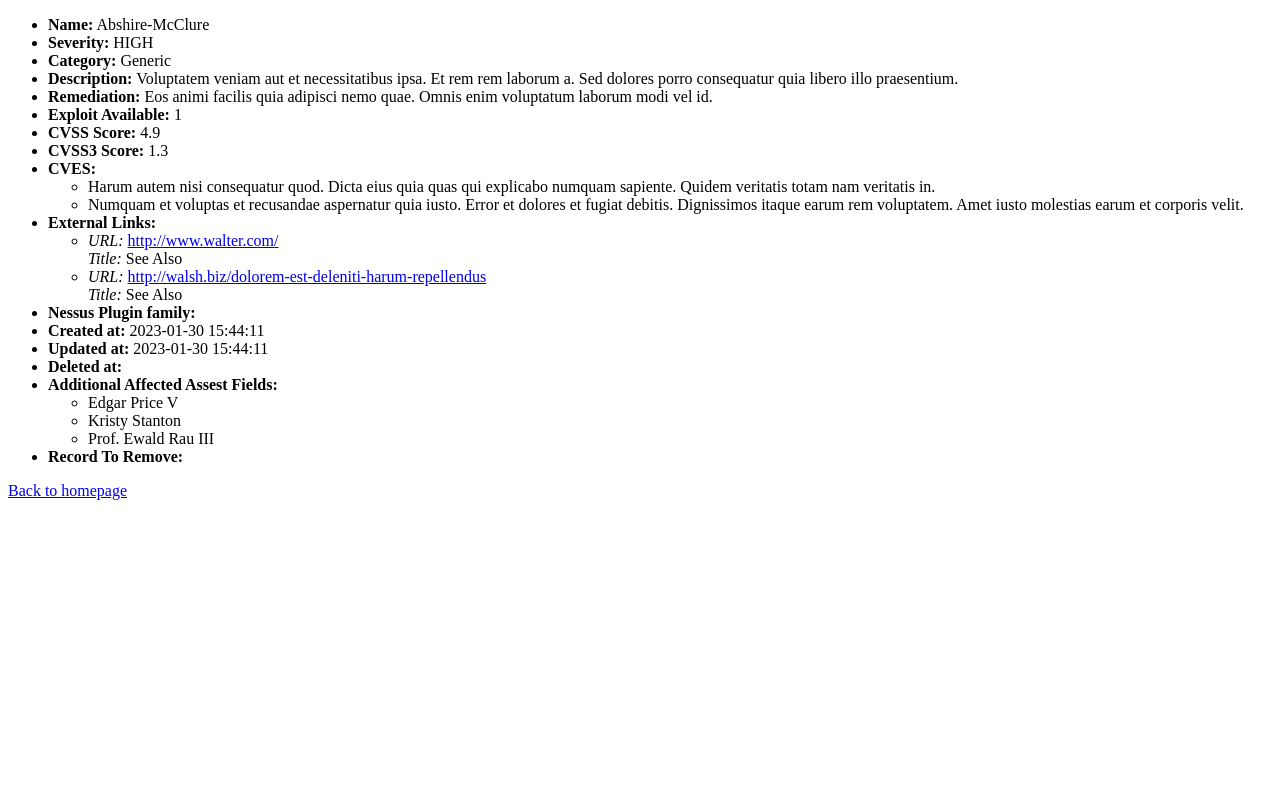
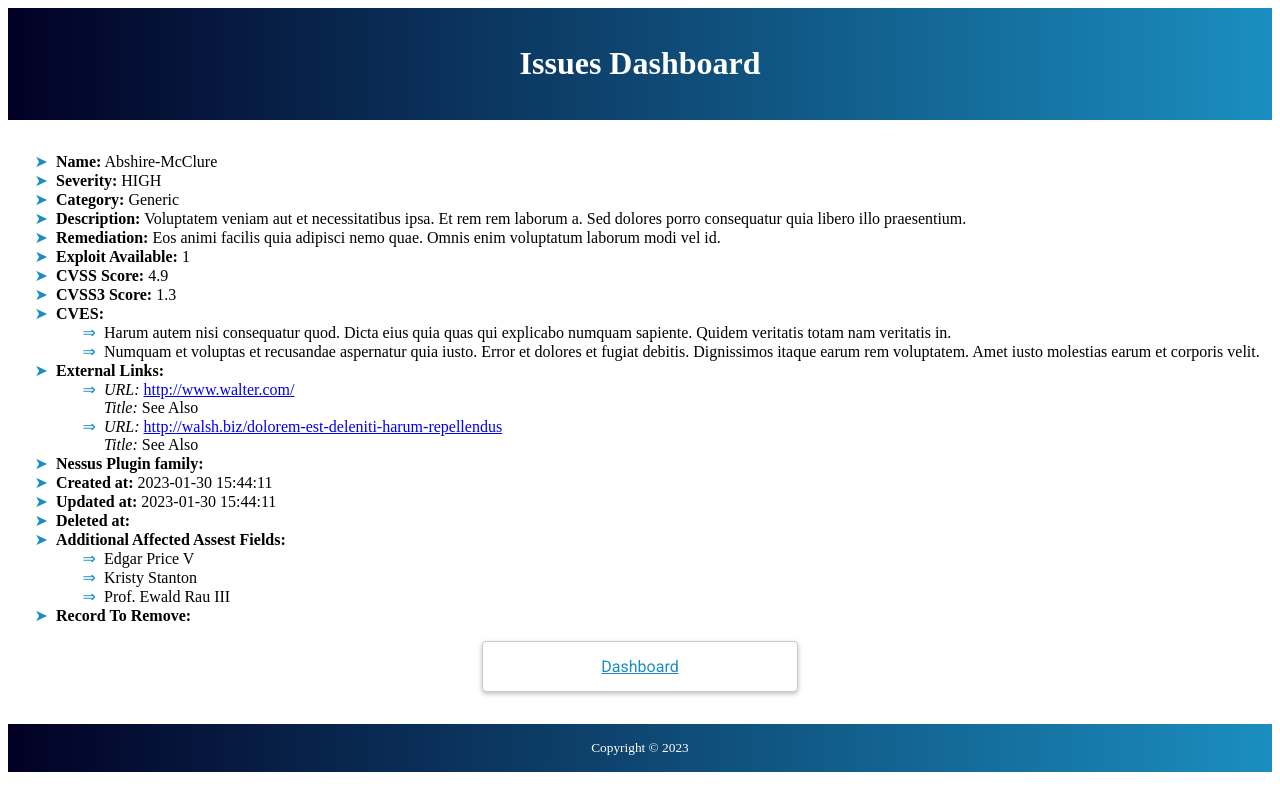
Before and after one commit to jonathonpday/react-test, a React (Vite) app: page /issue/0af645b3-6e16-35d7-9e3c-25a801deb128 in a window 1280 px wide. Built offline with nearby package versions, Linux system fonts and the light colour scheme.

Commit message:
styling and completed logic

```diff
--- a/index.html
+++ b/index.html
@@ -1,6 +1,10 @@
 <!DOCTYPE html>
 <html lang="en">
   <head>
+    <link
+      rel="stylesheet"
+      href="https://fonts.googleapis.com/css?family=Roboto:300,400,500,700&display=swap"
+    />
     <meta charset="UTF-8" />
     <meta name="viewport" content="width=device-width, initial-scale=1.0" />
     <title>Cybersecurity Issues Page</title>
--- a/package.json
+++ b/package.json
@@ -9,6 +9,9 @@
     "preview": "vite preview"
   },
   "dependencies": {
+    "@emotion/react": "^11.10.5",
+    "@emotion/styled": "^11.10.5",
+    "@mui/material": "^5.11.8",
     "axios": "^1.3.2",
     "react": "^18.2.0",
     "react-dom": "^18.2.0",
--- a/src/App.jsx
+++ b/src/App.jsx
@@ -2,16 +2,19 @@ import { useEffect, useState } from 'react';
 import { Link, Routes, Router, Route, useParams } from "react-router-dom";
 import axios  from 'axios';
 import IssuePage from './IssuePage';
-import HomePage
- from './HomePage';
+import HomePage from './HomePage';
+import Header from './Header';
+import Footer from './Footer'
 
 const App = () => {
   return (
     <>
+      <Header />
       <Routes>
         <Route path="/" element={<HomePage />} />
         <Route path="/issue/:issueId" element={<IssuePage />} />
       </Routes>
+      <Footer />
     </>
   )
 }
--- /dev/null
+++ b/src/Footer.css
@@ -0,0 +1,12 @@
+.Footer {
+  box-sizing: border-box;
+  width: 100%;
+  display: flex;
+  justify-content: center;
+  align-items: baseline;
+  padding: 1em;
+  margin-top: 2em;
+  color: #fff;
+  background: rgb(2,0,36);
+  background: linear-gradient(90deg, rgba(2,0,36,1) 0%, rgba(26,142,192,1) 100%);
+}
--- /dev/null
+++ b/src/Footer.jsx
@@ -0,0 +1,12 @@
+import React from 'react'
+import './Footer.css'
+
+function Footer() {
+  return (
+    <div className='Footer'>
+      <small>Copyright &copy; {new Date().getFullYear()}</small>
+    </div>
+  )
+}
+
+export default Footer
--- /dev/null
+++ b/src/Header.css
@@ -0,0 +1,12 @@
+.Header {
+  box-sizing: border-box;
+  width: 100%;
+  display: flex;
+  justify-content: center;
+  align-items: baseline;
+  padding: 1em;
+  margin-bottom: 2em;
+  color: #fff;
+  background: rgb(2,0,36);
+  background: linear-gradient(90deg, rgba(2,0,36,1) 0%, rgba(26,142,192,1) 100%);
+}
--- /dev/null
+++ b/src/Header.jsx
@@ -0,0 +1,12 @@
+import React from 'react'
+import './Header.css'
+
+function Header() {
+  return (
+    <div className='Header'>
+      <h1>Issues Dashboard</h1>
+    </div>
+  )
+}
+
+export default Header
--- /dev/null
+++ b/src/HomePage.css
@@ -0,0 +1,48 @@
+.cards {
+  display: grid;
+  grid-template-columns: repeat(3, 1fr);
+  grid-auto-rows: auto;
+  grid-gap: 1rem;
+}
+
+.card {
+  border: 2px solid #e7e7e7;
+  border-radius: 4px;
+  cursor: pointer;
+  height: 100px;
+  display: flex;
+  justify-content: center;
+  align-items: center;
+  /* background-color: hsl(198, 76.1%, 82.7%); */
+}
+
+/* .link {
+  background-color: hsl(198, 76.1%, 42.7%);
+  box-shadow: 0 5px 0 hsl(198, 76.1%, 22.7%);
+  color: white;
+  padding: 1em 1.5em;
+  position: relative;
+  text-decoration: none;
+  font-family: 'Roboto';
+  transition: transform .2s; /* Animation */
+
+.link {
+  background-color: #fff;
+  border: 1px solid #cacaca;
+  border-radius: 4px;
+  box-shadow: 0 2px 5px rgba(0, 0, 0, 0.25);
+  color: hsl(198, 76.1%, 42.7%);
+  cursor: pointer;
+  padding: 15px 25px;
+  transition: all 0.1s ease-in;
+  font-family: 'Roboto';
+}
+
+.link:hover {
+  box-shadow: none;
+  color: #777;
+}
+
+.link:active {
+  box-shadow: inset 0 2px 5px rgba(0, 0, 0, 0.25);
+}
--- a/src/HomePage.jsx
+++ b/src/HomePage.jsx
@@ -1,6 +1,7 @@
 import { useEffect, useState } from 'react'
 import { Link } from "react-router-dom";
 import axios  from 'axios'
+import './HomePage.css'
 
 const HomePage = () => {
   const [issues, setIssues] = useState([]);
@@ -14,17 +15,17 @@ const HomePage = () => {
   if (!issues.length) return <p>Loading...</p>;
 
   return (
-    <>
+    <div className='cards'>
       {
         issues.map((issue, index) => {
           return (
-            <h5 key={index}>
-              <Link to={`issue/${issue.uuid}`}>{issue.name}'s Page</Link>
+            <h5 key={index} className ='card'>
+              <Link to={`issue/${issue.uuid}`} className='link'>{issue.name}</Link>
             </h5>
           );
         })
       }
-    </>
+    </div>
   );
 }
 
--- /dev/null
+++ b/src/IssuePage.css
@@ -0,0 +1,42 @@
+.linkContainer {
+  width: 25%;
+  margin: auto;
+}
+
+.homepageLink {
+  text-align: center;
+  display: block;
+  margin: 0 auto;
+  background-color: #fff;
+  border: 1px solid #cacaca;
+  border-radius: 4px;
+  box-shadow: 0 2px 5px rgba(0, 0, 0, 0.25);
+  color: hsl(198, 76.1%, 42.7%);
+  cursor: pointer;
+  padding: 15px 25px;
+  transition: all 0.1s ease-in;
+  font-family: 'Roboto';
+}
+
+.homepageLink:hover {
+  box-shadow: none;
+  color: #777;
+}
+
+.homepageLink:active {
+  box-shadow: inset 0 2px 5px rgba(0, 0, 0, 0.25);
+}
+
+li {
+  padding-left: 1ch;
+}
+
+li::marker {
+  content: '➤';
+  color: hsl(198, 76.1%, 42.7%);
+}
+
+.initial li::marker {
+  content: '⇒';
+  color: hsl(198, 76.1%, 42.7%);
+}
--- a/src/IssuePage.jsx
+++ b/src/IssuePage.jsx
@@ -1,6 +1,7 @@
 import { useEffect, useState } from 'react'
 import { Link, useParams } from "react-router-dom";
 import axios  from 'axios'
+import './IssuePage.css'
 
 const IssuePage = ({match}) => {
   const { issueId } = useParams();
@@ -25,22 +26,22 @@ const IssuePage = ({match}) => {
           <li><strong>Exploit Available:</strong> {issue.exploit_available}</li>
           <li><strong>CVSS Score:</strong> {issue.cvss_score}</li>
           <li><strong>CVSS3 Score:</strong> {issue.cvss3_score}</li>
-          <li>
+          <li className='initial'>
             <strong>CVES:</strong>
             {issue.cves && (
               <ul>
                 {issue.cves.map((cve, index) => (
-                  <li key={index}>{cve}</li>
+                  <li key={index} className='second'>{cve}</li>
                 ))}
               </ul>
             )}
           </li>
-          <li>
+          <li className='initial'>
             <strong>External Links:</strong>
             {issue.external_links && (
               <ul>
                 {Object.values(issue.external_links).map((value, index) => (
-                  <li key={index}>
+                  <li key={index} className='second'>
                     <em>URL:</em> <a href={value.url} target="_blank">{value.url}</a>
                     <br />
                     <em>Title:</em> {value.title}
@@ -53,19 +54,21 @@ const IssuePage = ({match}) => {
           <li><strong>Created at:</strong> {issue.created_at}</li>
           <li><strong>Updated at:</strong> {issue.updated_at}</li>
           <li><strong>Deleted at:</strong> {issue.deleted_at}</li>
-          <li>
+          <li className='initial'>
             <strong>Additional Affected Assest Fields:</strong>
             {issue.additional_affected_asset_fields && (
               <ul>
                 {issue.additional_affected_asset_fields.map((assets, index) => (
-                  <li key={index}>{assets}</li>
+                  <li key={index} className='second'>{assets}</li>
                 ))}
               </ul>
             )}
           </li>
           <li><strong>Record To Remove:</strong> {issue.record_to_remove}</li>
         </ul>
-          <Link to="/">Back to homepage</Link>
+          <div className='linkContainer'>
+            <Link to="/" className='homepageLink'>Dashboard</Link>
+         </div>
         </>
       }
     </>
```
Also changed, not shown: 1 other file (tests, documents, lock files or other folders).
